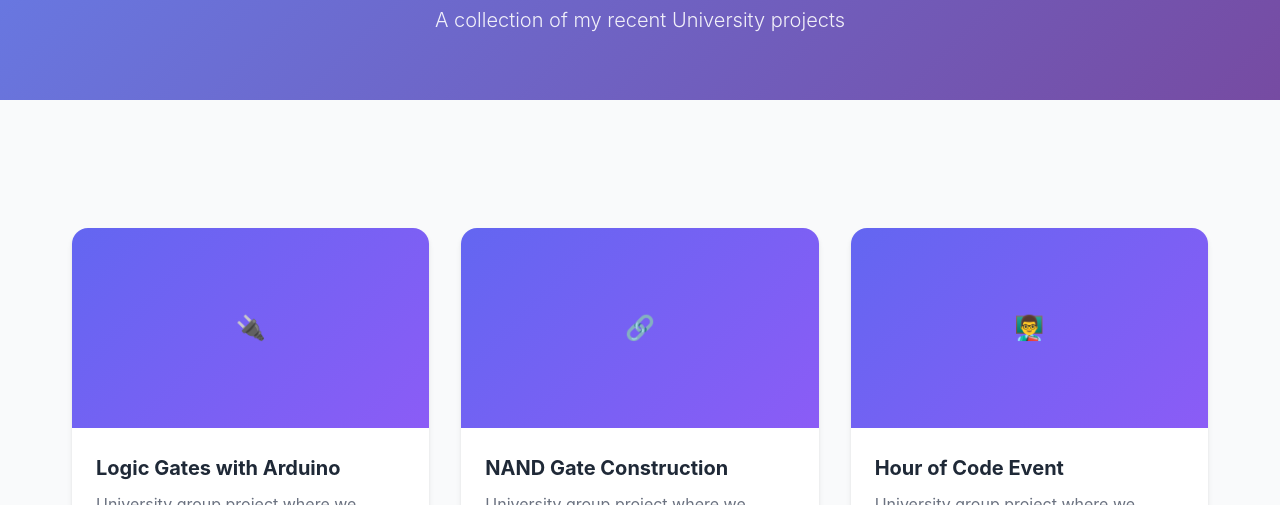
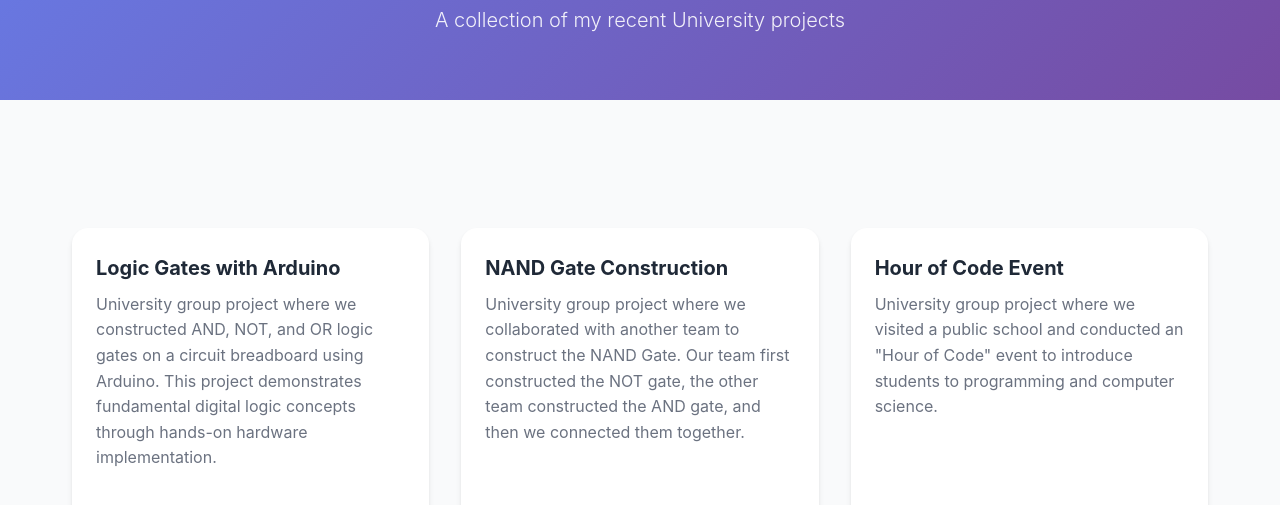
Before and after one commit to rsultanov25694/site-1101-portfolio, a plain HTML site: page pages/projects.html in a window 1280 px wide. Shown: the part 287-792 px from the top of the page. Drawn offline with Linux system fonts and the light colour scheme.

Commit message:
add hour of code link, fix project card styles

```diff
--- a/pages/projects.html
+++ b/pages/projects.html
@@ -23,9 +23,6 @@
         <div class="container">
             <div class="projects-grid">
                 <div class="project-card">
-                    <div class="project-image">
-                        <div class="project-placeholder">🔌</div>
-                    </div>
                     <div class="project-info">
                         <h3>Logic Gates with Arduino</h3>
                         <p>University group project where we constructed AND, NOT, and OR logic gates on a circuit breadboard using Arduino. This project demonstrates fundamental digital logic concepts through hands-on hardware implementation.</p>
@@ -40,9 +37,6 @@
                     </div>
                 </div>
                 <div class="project-card">
-                    <div class="project-image">
-                        <div class="project-placeholder">🔗</div>
-                    </div>
                     <div class="project-info">
                         <h3>NAND Gate Construction</h3>
                         <p>University group project where we collaborated with another team to construct the NAND Gate. Our team first constructed the NOT gate, the other team constructed the AND gate, and then we connected them together.</p>
@@ -57,9 +51,6 @@
                     </div>
                 </div>
                 <div class="project-card">
-                    <div class="project-image">
-                        <div class="project-placeholder">👨‍🏫</div>
-                    </div>
                     <div class="project-info">
                         <h3>Hour of Code Event</h3>
                         <p>University group project where we visited a public school and conducted an "Hour of Code" event to introduce students to programming and computer science.</p>
@@ -69,8 +60,7 @@
                             <span class="tag">Teaching</span>
                         </div>
                         <div class="project-links">
-                            <!-- TODO: Add video link when uploaded -->
-                            <!-- <a href="#" target="_blank" rel="noopener noreferrer" class="project-link">Watch Video</a> -->
+                            <a href="https://www.youtube.com/watch?v=Vr9FSQtQRgc" target="_blank" rel="noopener noreferrer" class="project-link">Watch Video</a>
                         </div>
                     </div>
                 </div>
--- a/styles.css
+++ b/styles.css
@@ -420,20 +420,6 @@ section {
     box-shadow: var(--shadow-lg);
 }
 
-.project-image {
-    height: 200px;
-    background: linear-gradient(135deg, var(--primary-color), var(--secondary-color));
-    display: flex;
-    align-items: center;
-    justify-content: center;
-}
-
-.project-placeholder {
-    color: white;
-    font-size: 1.5rem;
-    font-weight: 600;
-}
-
 .project-info {
     padding: 1.5rem;
 }
@@ -447,6 +433,7 @@ section {
 .project-info p {
     color: var(--text-secondary);
     margin-bottom: 1rem;
+    height: 200px;
 }
 
 /* External link styles - shared by projects and hobbies */
```
Also changed, not shown: pages/hobbies.html (+1 -1 lines).
